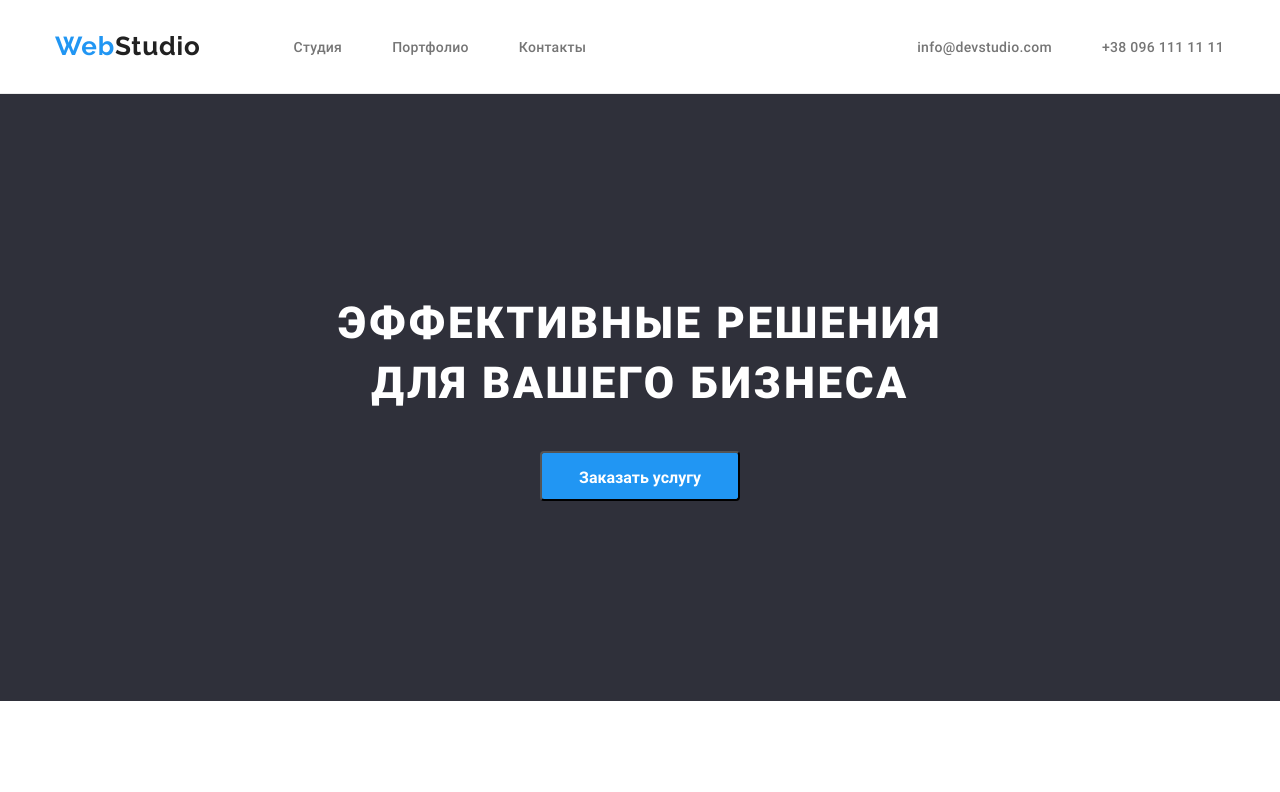
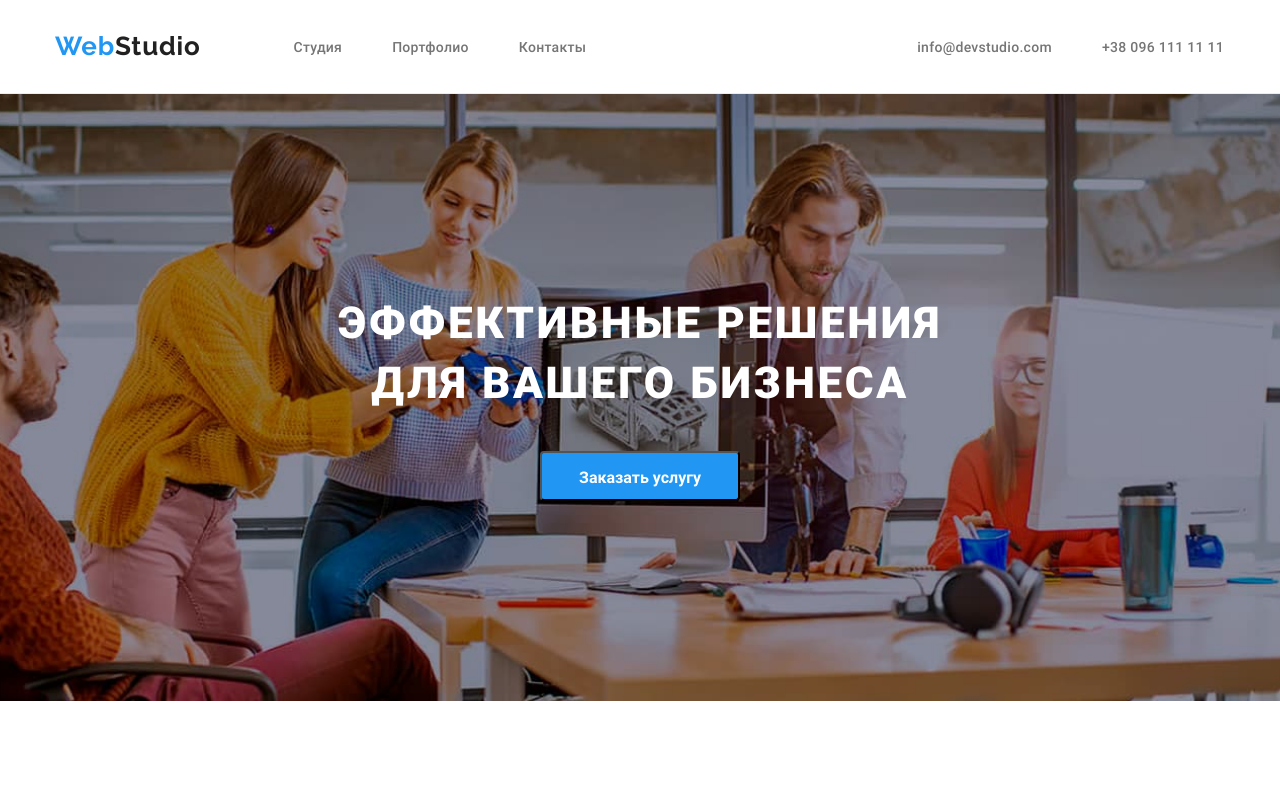
Before and after one commit to SerhiiSobchuk/goit-markup-hw-04, a plain HTML site: page index.html in a window 1280 px wide. Shown: the top 792 px of the page. Drawn offline with nearby package versions, Linux system fonts and the light colour scheme.

Commit message:
08.11.2020 commit 1

```diff
--- a/css/styles.css
+++ b/css/styles.css
@@ -180,11 +180,19 @@ body {
 .hero {
     margin-left: auto;
     margin-right: auto;
+    width: auto;
     padding-left: 0;
     padding-right: 0;
     text-align: center;
-    background-color: #2F303A;
-    ;
+    background-color: rgba(47, 48, 58, 0.4);
+    background-repeat: no-repeat;
+    background-position: center;
+    background-size: cover;
+    background-image: url(../images/hero-bcg.jpg), linear-gradient(
+        to bottom,
+        rgba(47, 48, 58, 0.4),
+        rgba(47, 48, 58, 0.4)
+    );
 }
 
 .hero-container {
```
Also changed, not shown: images/hero-bcg.jpg (added), images/icons/company1.svg (added), images/icons/company2.svg (added), images/icons/company3.svg (added), images/icons/company4.svg (added), images/icons/company5.svg (added), images/icons/company6.svg (added), images/icons/facebook.svg (added), images/icons/instagram-blue.svg (added), images/icons/linkedin.svg (added), images/icons/mail.svg (added), images/icons/phone.svg (added), images/icons/solution1.svg (added), images/icons/solution2.svg (added), 5 more files.
